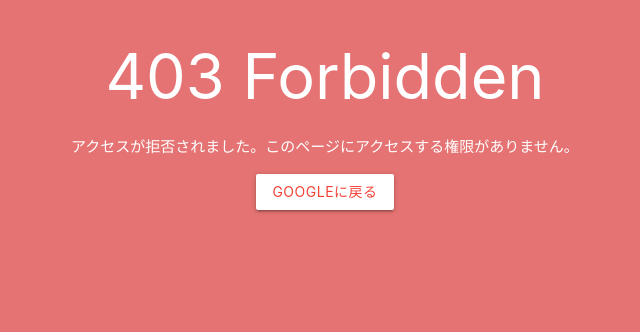
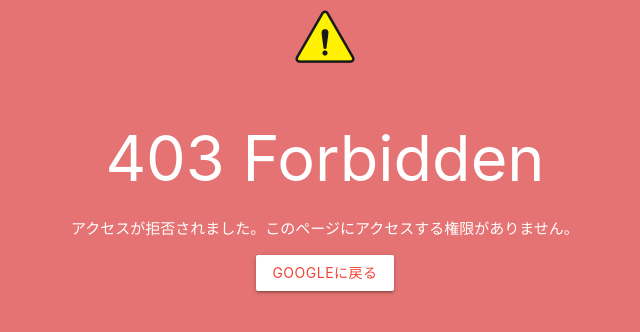
Before and after one commit to PCManagerplus/media.web, a plain HTML site: page index.html in a window 1280 px wide. Shown: the whole page, without its empty margins (315-955 px from the left). Drawn offline with nearby package versions, Linux system fonts and the light colour scheme.

Commit message:
Update index.html

```diff
--- a/index.html
+++ b/index.html
@@ -8,9 +8,16 @@
     <link rel="stylesheet" href="https://cdnjs.cloudflare.com/ajax/libs/materialize/1.0.0/css/materialize.min.css">
     <!-- Material Icons -->
     <link href="https://fonts.googleapis.com/icon?family=Material+Icons" rel="stylesheet">
+    <style>
+        .icon-img {
+            max-width: 100px;
+            height: auto;
+        }
+    </style>
 </head>
 <body class="red lighten-2">
     <div class="container center-align">
+        <img src="https://pcmanagerplus.github.io/media.web/!.png" alt="Error Icon" class="icon-img">
         <h1 class="white-text">403 Forbidden</h1>
         <p class="white-text">アクセスが拒否されました。このページにアクセスする権限がありません。</p>
         <a href="https://www.google.com/" class="waves-effect waves-light btn white red-text">Googleに戻る</a>
```
